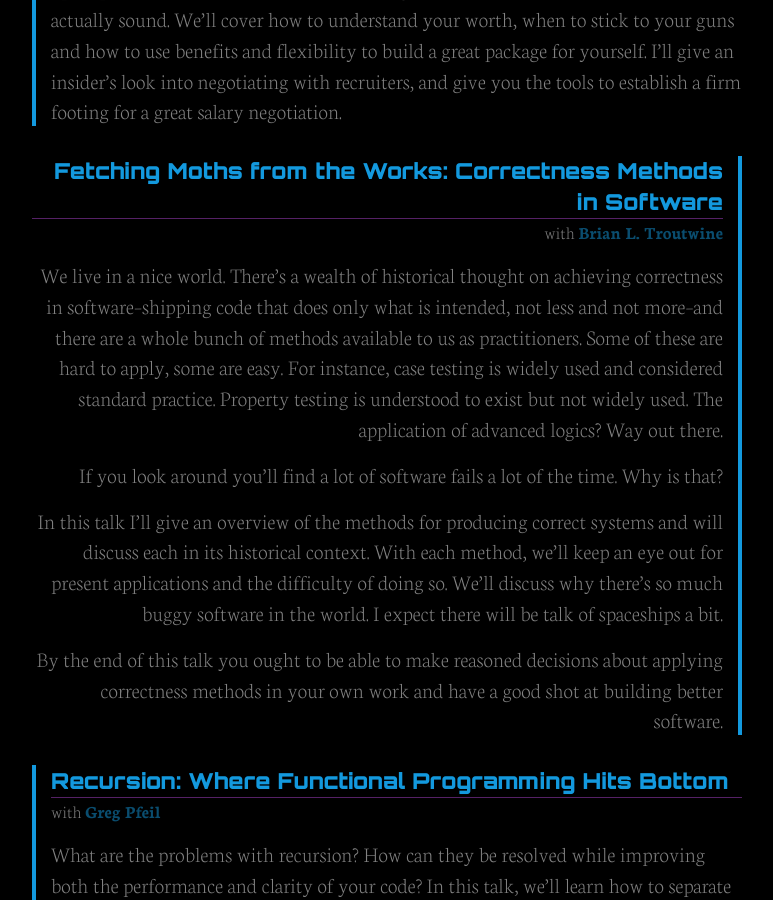
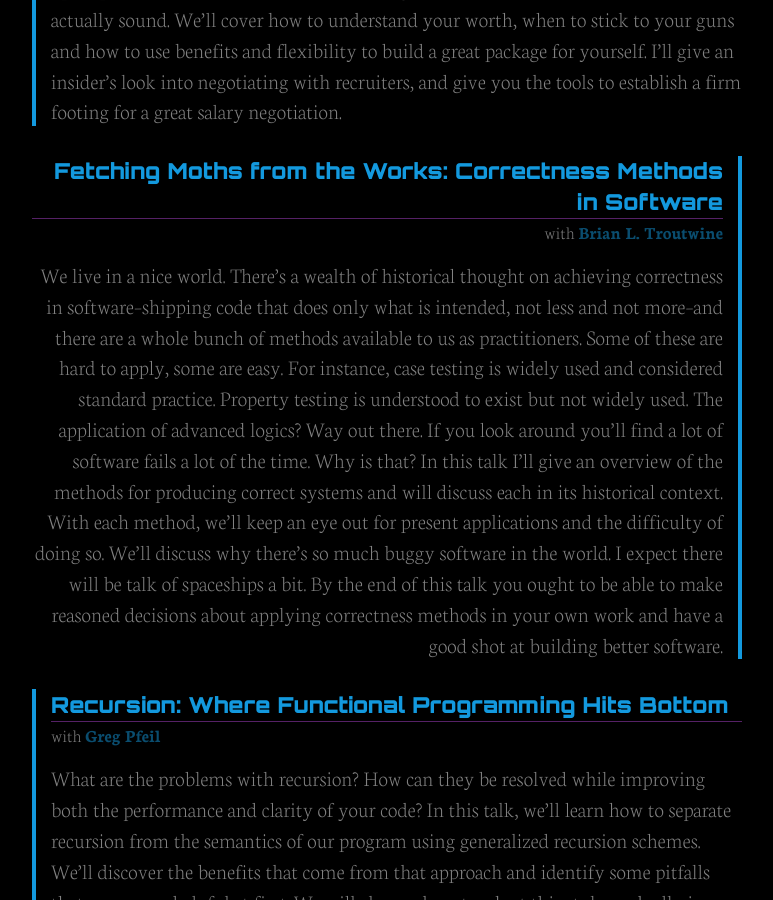
Before and after one commit to maitria/moonconf.org, a Jekyll site: the page built from index.html, in a window 1280 px wide and 900 px high, scrolled down 3905 px. Shown: the whole window, without its empty margins (253-1026 px from the left). Built offline with Jekyll 4.4.1, drawn with Linux system fonts in a browser that asks for light colours.

Commit message:
Remove extra tags.

```diff
--- a/_includes/talks.html
+++ b/_includes/talks.html
@@ -51,7 +51,11 @@
     {% include talk.html
       title='Fetching Moths from the Works: Correctness Methods in Software'
       speaker="Brian L. Troutwine"
-      description="<p>We live in a nice world. There’s a wealth of historical thought on achieving correctness in software–shipping code that does only what is intended, not less and not more–and there are a whole bunch of methods available to us as practitioners. Some of these are hard to apply, some are easy. For instance, case testing is widely used and considered standard practice. Property testing is understood to exist but not widely used. The application of advanced logics? Way out there.</p><p>If you look around you’ll find a lot of software fails a lot of the time. Why is that?</p><p>In this talk I’ll give an overview of the methods for producing correct systems and will discuss each in its historical context. With each method, we’ll keep an eye out for present applications and the difficulty of doing so. We’ll discuss why there’s so much buggy software in the world. I expect there will be talk of spaceships a bit.</p><p>By the end of this talk you ought to be able to make reasoned decisions about applying correctness methods in your own work and have a good shot at building better software.</p>"
+      description="We live in a nice world. There’s a wealth of historical thought on achieving correctness in software–shipping code that does only what is intended, not less and not more–and there are a whole bunch of methods available to us as practitioners. Some of these are hard to apply, some are easy. For instance, case testing is widely used and considered standard practice. Property testing is understood to exist but not widely used. The application of advanced logics? Way out there.
+
+      If you look around you’ll find a lot of software fails a lot of the time. Why is that?
+
+      In this talk I’ll give an overview of the methods for producing correct systems and will discuss each in its historical context. With each method, we’ll keep an eye out for present applications and the difficulty of doing so. We’ll discuss why there’s so much buggy software in the world. I expect there will be talk of spaceships a bit. By the end of this talk you ought to be able to make reasoned decisions about applying correctness methods in your own work and have a good shot at building better software."
       twitter="bltroutwine"
     %}
     {% include talk.html
```
